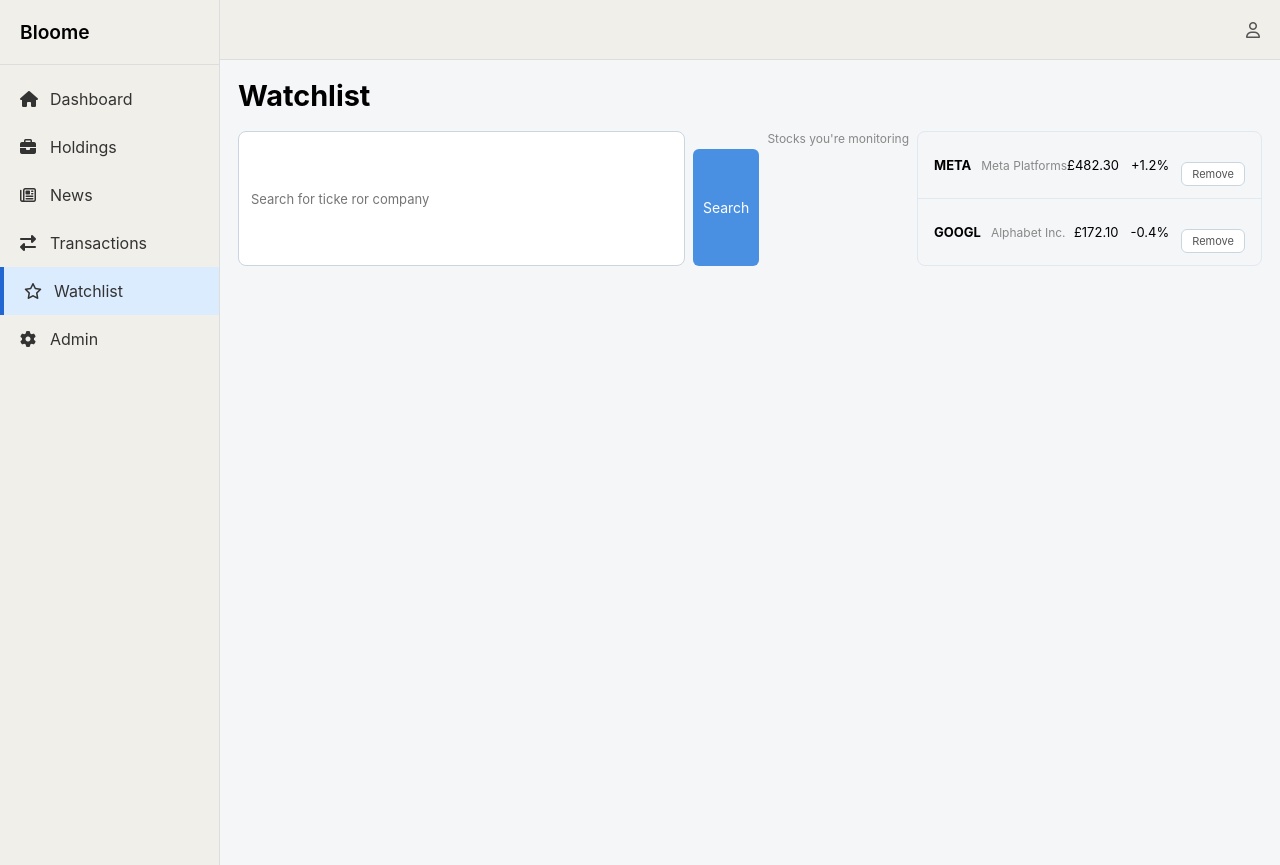
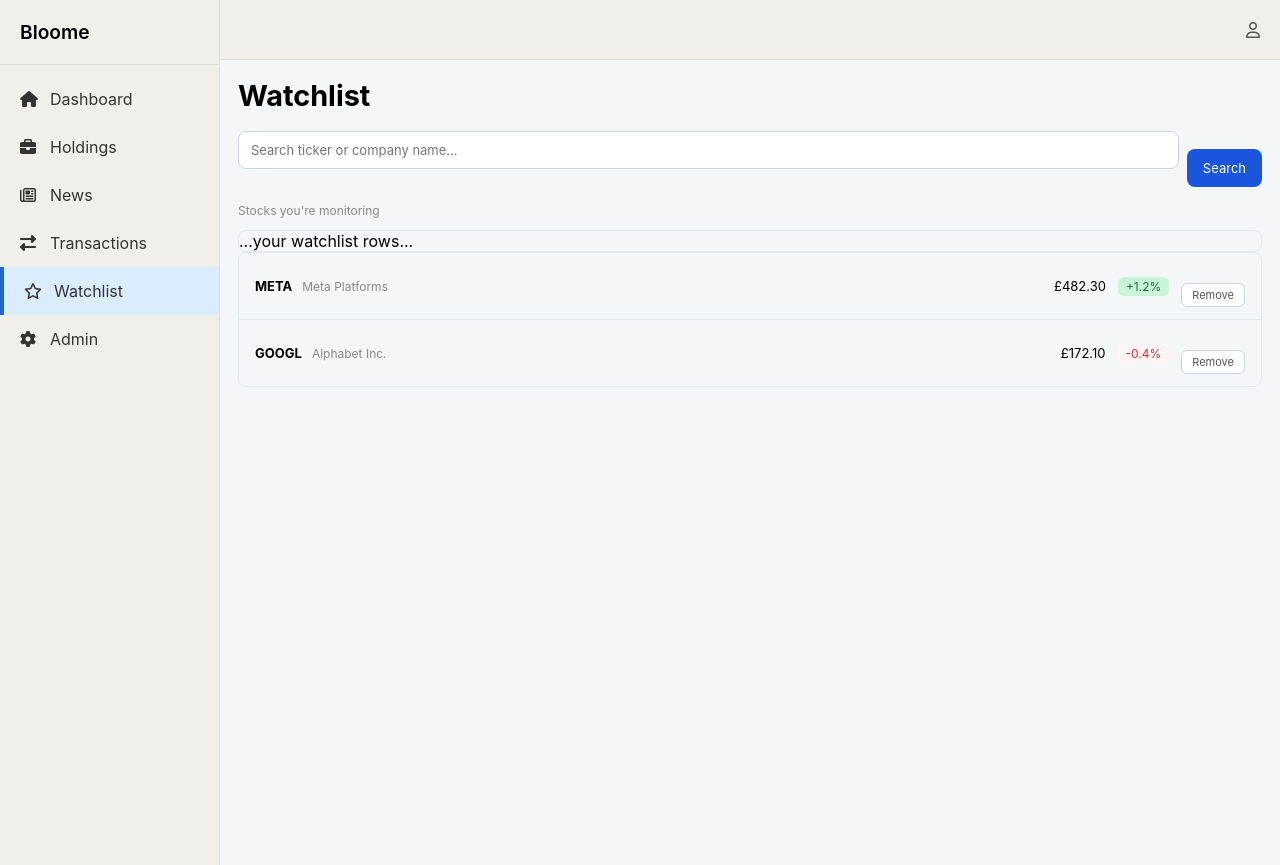
Before and after one commit to e-voch/Bloome-PortfolioManagement, a Flask app: page /watchlist in a window 1280 px wide. Run offline with Flask 3, Linux system fonts and the light colour scheme.

Commit message:
Merge branch 'main' of https://github.com/e-voch/Bloome-PortfolioManagement

```diff
--- a/app/static/css/style.css
+++ b/app/static/css/style.css
@@ -671,11 +671,12 @@ margin-bottom: 24px;
 }
 
 .search-bar input {
-    flex: 1;
+     flex: 1;
     padding: 8px 12px;
     border: 0.5px solid #cbd5e0;
     border-radius: 8px;
     font-size: 13px;
+    height: 38px;
 }
 
 .watchlist-label {
@@ -735,3 +736,29 @@ margin-bottom: 24px;
     border-color: #feb2b2;
     color: #c53030;
 }
+
+.search-bar button {
+    height: 38px;
+    padding: 0 16px;
+    background: #1a56db;
+    color: white;
+    border: none;
+    border-radius: 8px;
+    font-size: 13px;
+    cursor: pointer;
+}
+.badge-pos {
+    color: #276749;
+    background: #c6f6d5;
+    padding: 2px 8px;
+    border-radius: 6px;
+    font-size: 12px;
+}
+
+.badge-neg {
+    color: #c53030;
+    background: #fff5f5;
+    padding: 2px 8px;
+    border-radius: 6px;
+    font-size: 12px;
+}
--- a/app/templates/watchlist.html
+++ b/app/templates/watchlist.html
@@ -80,12 +80,18 @@
 
         <div class="content">
 
-            <h1>Watchlist</h1>
-            <div class="search-bar">
-                <input type="text" id="stockSearch" placeholder="Search for ticke ror company" />
-                <button onclick="searchStock()">Search</button>
-                <p class="watchlist-label">Stocks you're monitoring</p>
+           <h1>Watchlist</h1>
 
+<div class="search-bar">
+    <input type="text" id="stockSearch" placeholder="Search ticker or company name..." />
+    <button onclick="searchStock()">Search</button>
+</div>
+
+<p class="watchlist-label">Stocks you're monitoring </p>
+
+<div class="watchlist-list">
+    ...your watchlist rows...
+</div>
 <div class="watchlist-list">
     <div class="watchlist-row">
         <div class="watchlist-info">
```
